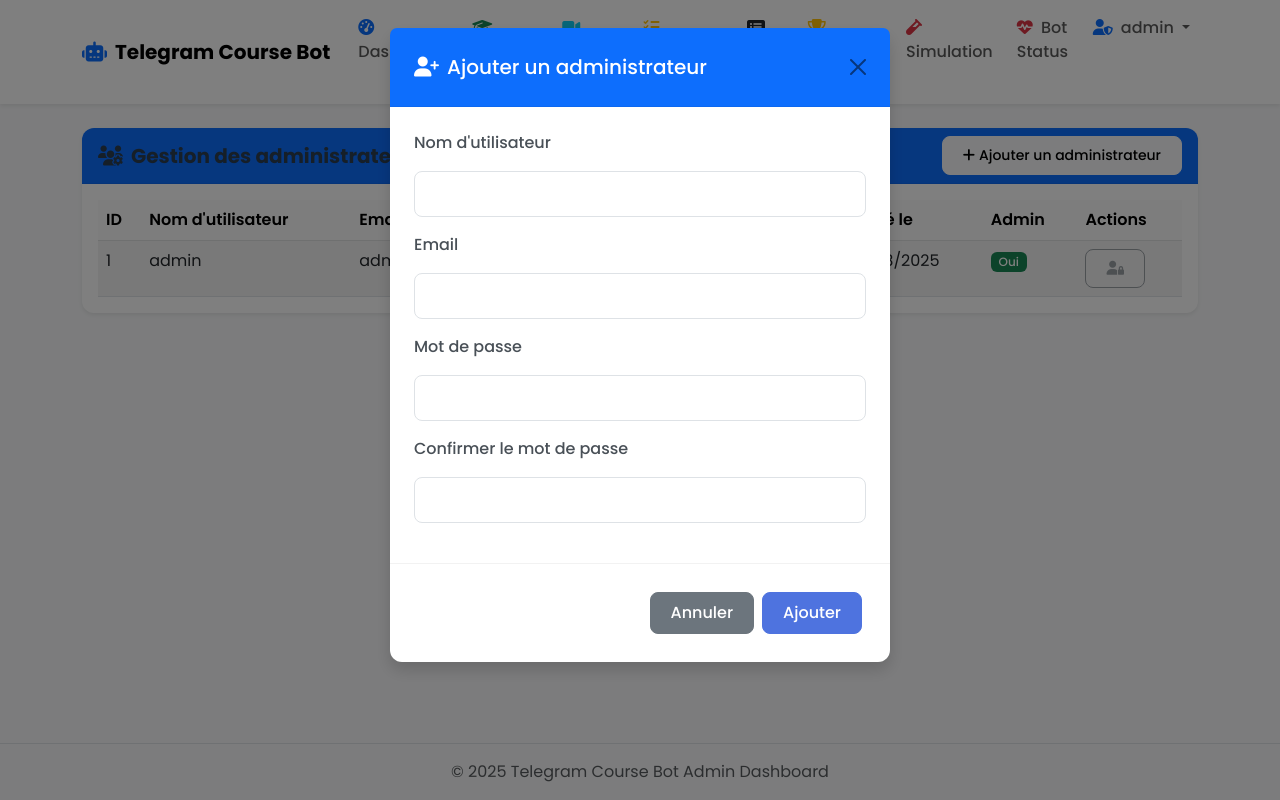
After one commit to cedricarlos07/TelegramNotifier, a Flask app: page /admin-users in a window 1280 px wide, after a click on "Ajouter un administrateur". The commit adds this page. Run offline with Flask 3, Linux system fonts and the light colour scheme; a user stored in the database is signed in; data comes from the database, SQL or seed files in the repository.

Commit message:
Implement admin authentication system with login and password change features.
Replit-Commit-Author: Agent
Replit-Commit-Session-Id: ed26ba3d-5e9a-410c-935d-359fcbbe424c
Replit-Commit-Screenshot-Url: https://storage.googleapis.com/screenshot-production-us-central1/df69eb98-fbc9-41fc-b760-b6eec5b4ecae/411f4460-ec49-42eb-af2d-37cb2273c602.jpg

```diff
--- /dev/null
+++ b/forms.py
@@ -0,0 +1,48 @@
+from flask_wtf import FlaskForm
+from wtforms import StringField, PasswordField, BooleanField, SubmitField, TextAreaField, SelectField, TimeField
+from wtforms.validators import DataRequired, Email, EqualTo, Length, ValidationError, Optional
+from models import User
+
+class LoginForm(FlaskForm):
+    """Formulaire de connexion."""
+    username = StringField('Nom d\'utilisateur', validators=[DataRequired()])
+    password = PasswordField('Mot de passe', validators=[DataRequired()])
+    remember_me = BooleanField('Se souvenir de moi')
+    submit = SubmitField('Se connecter')
+
+class ChangePasswordForm(FlaskForm):
+    """Formulaire de changement de mot de passe."""
+    old_password = PasswordField('Ancien mot de passe', validators=[DataRequired()])
+    password = PasswordField('Nouveau mot de passe', validators=[
+        DataRequired(),
+        Length(min=8, message='Le mot de passe doit contenir au moins 8 caractères.')
+    ])
+    password2 = PasswordField('Confirmer le mot de passe', validators=[
+        DataRequired(),
+        EqualTo('password', message='Les mots de passe doivent correspondre.')
+    ])
+    submit = SubmitField('Changer le mot de passe')
+
+class AddAdminForm(FlaskForm):
+    """Formulaire d'ajout d'un administrateur."""
+    username = StringField('Nom d\'utilisateur', validators=[DataRequired()])
+    email = StringField('Email', validators=[DataRequired(), Email()])
+    password = PasswordField('Mot de passe', validators=[
+        DataRequired(),
+        Length(min=8, message='Le mot de passe doit contenir au moins 8 caractères.')
+    ])
+    password2 = PasswordField('Confirmer le mot de passe', validators=[
+        DataRequired(),
+        EqualTo('password', message='Les mots de passe doivent correspondre.')
+    ])
+    submit = SubmitField('Ajouter')
+
+    def validate_username(self, username):
+        user = User.query.filter_by(username=username.data).first()
+        if user is not None:
+            raise ValidationError('Ce nom d\'utilisateur est déjà utilisé.')
+
+    def validate_email(self, email):
+        user = User.query.filter_by(email=email.data).first()
+        if user is not None:
+            raise ValidationError('Cette adresse email est déjà utilisée.')
--- a/routes.py
+++ b/routes.py
@@ -3,8 +3,10 @@ import random
 import pandas as pd
 from datetime import datetime, timedelta, time
 from flask import render_template, request, redirect, url_for, jsonify, flash
+from flask_login import login_user, logout_user, login_required, current_user
 from app import app, db
-from models import Course, ScheduledMessage, Log, UserRanking, AppSettings, TelegramMessage, ZoomAttendance
+from models import Course, ScheduledMessage, Log, UserRanking, AppSettings, TelegramMessage, ZoomAttendance, User
+from forms import LoginForm, ChangePasswordForm, AddAdminForm
 from scheduler import run_job
 from excel_processor import excel_processor
 from telegram_bot import init_telegram_bot
@@ -19,8 +21,204 @@ def register_routes(app):
         app (Flask): Flask application
     """
 
+    @app.route('/login', methods=['GET', 'POST'])
+    def login():
+        """Page de connexion admin."""
+        # Si l'utilisateur est déjà connecté, rediriger vers le dashboard
+        if current_user.is_authenticated:
+            return redirect(url_for('dashboard'))
+
+        form = LoginForm()
+        if form.validate_on_submit():
+            # Récupérer l'utilisateur depuis la base de données
+            user = User.query.filter_by(username=form.username.data).first()
+
+            # Vérifier si l'utilisateur existe et si le mot de passe est correct
+            if user is None or not user.check_password(form.password.data):
+                flash('Nom d\'utilisateur ou mot de passe incorrect', 'danger')
+                return redirect(url_for('login'))
+
+            # Connexion de l'utilisateur
+            login_user(user, remember=form.remember_me.data)
+
+            # Mise à jour de la date de dernière connexion
+            user.last_login = datetime.utcnow()
+            db.session.commit()
+
+            # Log de connexion
+            log_entry = Log(
+                level="INFO",
+                scenario="auth",
+                message=f"Connexion réussie pour l'utilisateur {user.username}"
+            )
+            db.session.add(log_entry)
+            db.session.commit()
+
+            # Redirection vers la page demandée ou le dashboard
+            next_page = request.args.get('next')
+            if not next_page or not next_page.startswith('/'):
+                next_page = url_for('dashboard')
+            return redirect(next_page)
+
+        return render_template('login.html', form=form)
+
+    @app.route('/logout')
+    @login_required
+    def logout():
+        """Déconnexion de l'utilisateur."""
+        # Log de déconnexion
+        log_entry = Log(
+            level="INFO",
+            scenario="auth",
+            message=f"Déconnexion de l'utilisateur {current_user.username}"
+        )
+        db.session.add(log_entry)
+        db.session.commit()
+
+        # Déconnexion
+        logout_user()
+        flash('Vous avez été déconnecté avec succès', 'success')
+        return redirect(url_for('login'))
+
+    @app.route('/change-password', methods=['GET', 'POST'])
+    @login_required
+    def change_password():
+        """Changement de mot de passe."""
+        form = ChangePasswordForm()
+        if form.validate_on_submit():
+            # Vérifier l'ancien mot de passe
+            if not current_user.check_password(form.old_password.data):
+                flash('Ancien mot de passe incorrect', 'danger')
+                return redirect(url_for('change_password'))
+
+            # Définir le nouveau mot de passe
+            current_user.set_password(form.password.data)
+            db.session.commit()
+
+            # Log de changement de mot de passe
+            log_entry = Log(
+                level="INFO",
+                scenario="auth",
+                message=f"Mot de passe changé pour l'utilisateur {current_user.username}"
+            )
+            db.session.add(log_entry)
+            db.session.commit()
+
+            flash('Votre mot de passe a été modifié avec succès', 'success')
+            return redirect(url_for('dashboard'))
+
+        return render_template('change_password.html', form=form)
+
+    @app.route('/admin-users', methods=['GET', 'POST'])
+    @login_required
+    def admin_users():
+        """Gestion des utilisateurs administrateurs."""
+        # Vérifier si l'utilisateur est admin
+        if not current_user.is_admin:
+            flash('Accès refusé. Vous devez être administrateur pour accéder à cette page.', 'danger')
+            return redirect(url_for('dashboard'))
+
+        form = AddAdminForm()
+        if form.validate_on_submit():
+            # Créer un nouvel utilisateur
+            user = User(
+                username=form.username.data,
+                email=form.email.data,
+                is_admin=True
+            )
+            user.set_password(form.password.data)
+
+            db.session.add(user)
+            db.session.commit()
+
+            # Log de création d'utilisateur
+            log_entry = Log(
+                level="INFO",
+                scenario="auth",
+                message=f"Nouvel utilisateur {user.username} créé par {current_user.username}"
+            )
+            db.session.add(log_entry)
+            db.session.commit()
+
+            flash(f'Utilisateur {user.username} créé avec succès', 'success')
+            return redirect(url_for('admin_users'))
+
+        # Récupérer tous les utilisateurs
+        users = User.query.all()
+
+        return render_template('admin_users.html', users=users, form=form, current_user=current_user)
+
+    @app.route('/admin-users/toggle-admin/<int:user_id>', methods=['GET'])
+    @login_required
+    def toggle_admin(user_id):
+        """Activer/désactiver le statut d'administrateur pour un utilisateur."""
+        # Vérifier si l'utilisateur est admin
+        if not current_user.is_admin:
+            flash('Accès refusé. Vous devez être administrateur pour effectuer cette action.', 'danger')
+            return redirect(url_for('dashboard'))
+
+        # Éviter que l'utilisateur modifie son propre statut
+        if user_id == current_user.id:
+            flash('Vous ne pouvez pas modifier votre propre statut d\'administrateur', 'warning')
+            return redirect(url_for('admin_users'))
+
+        # Récupérer l'utilisateur
+        user = User.query.get_or_404(user_id)
+
+        # Inverser le statut d'administrateur
+        user.is_admin = not user.is_admin
+        db.session.commit()
+
+        # Log de modification de statut
+        log_entry = Log(
+            level="INFO",
+            scenario="auth",
+            message=f"Statut admin modifié pour {user.username} par {current_user.username}: {user.is_admin}"
+        )
+        db.session.add(log_entry)
+        db.session.commit()
+
+        status = "activé" if user.is_admin else "désactivé"
+        flash(f'Statut d\'administrateur {status} pour {user.username}', 'success')
+        return redirect(url_for('admin_users'))
+
+    @app.route('/admin-users/delete/<int:user_id>', methods=['GET'])
+    @login_required
+    def delete_user(user_id):
+        """Supprimer un utilisateur."""
+        # Vérifier si l'utilisateur est admin
+        if not current_user.is_admin:
+            flash('Accès refusé. Vous devez être administrateur pour effectuer cette action.', 'danger')
+            return redirect(url_for('dashboard'))
+
+        # Éviter que l'utilisateur se supprime lui-même
+        if user_id == current_user.id:
+            flash('Vous ne pouvez pas supprimer votre propre compte', 'warning')
+            return redirect(url_for('admin_users'))
+
+        # Récupérer l'utilisateur
+        user = User.query.get_or_404(user_id)
+        username = user.username
+
+        # Supprimer l'utilisateur
+        db.session.delete(user)
+        db.session.commit()
+
+        # Log de suppression d'utilisateur
+        log_entry = Log(
+            level="INFO",
+            scenario="auth",
+            message=f"Utilisateur {username} supprimé par {current_user.username}"
+        )
+        db.session.add(log_entry)
+        db.session.commit()
+
+        flash(f'Utilisateur {username} supprimé avec succès', 'success')
+        return redirect(url_for('admin_users'))
+
     @app.route('/')
     @app.route('/admin')
+    @login_required
     def dashboard():
         """Dashboard home page"""
         # Get counts for dashboard
@@ -69,6 +267,7 @@ def register_routes(app):
         )
 
     @app.route('/courses')
+    @login_required
     def courses():
         """Course management page"""
         # Get all courses
@@ -85,6 +284,7 @@ def register_routes(app):
         return render_template('courses.html', courses_by_day=courses_by_day, days=days)
 
     @app.route('/courses/add', methods=['POST'])
+    @login_required
     def add_course():
         """Add a new course"""
         try:
@@ -239,6 +439,7 @@ def register_routes(app):
         return redirect(url_for('courses'))
 
     @app.route('/zoom-links')
+    @login_required
     def zoom_links():
         """Zoom links management page"""
         # Get all courses with Zoom links
@@ -300,6 +501,7 @@ def register_routes(app):
         return redirect(url_for('zoom_links'))
 
     @app.route('/scenarios')
+    @login_required
     def scenarios():
         """Scenarios management page"""
         return render_template('scenarios.html')
@@ -340,6 +542,7 @@ def register_routes(app):
         return redirect(url_for('scenarios'))
 
     @app.route('/logs')
+    @login_required
     def logs():
         """Logs page"""
         # Get all logs, most recent first
@@ -450,6 +653,7 @@ def register_routes(app):
             return jsonify({'success': False, 'message': error_msg})
 
     @app.route('/simulation')
+    @login_required
     def simulation():
         """Simulation mode management page"""
         # Get app settings
@@ -524,6 +728,7 @@ def register_routes(app):
         return redirect(url_for('simulation'))
 
     @app.route('/bot-status')
+    @login_required
     def bot_status():
         """Telegram bot status page"""
         bot = init_telegram_bot()
@@ -694,6 +899,7 @@ def register_routes(app):
             })
 
     @app.route('/rankings')
+    @login_required
     def rankings():
         """User rankings page"""
         # Get all groups with activity
--- /dev/null
+++ b/templates/admin_users.html
@@ -0,0 +1,131 @@
+{% extends "layout.html" %}
+
+{% block content %}
+<div class="row">
+    <div class="col-12">
+        <div class="card shadow-sm border-0 rounded-lg mb-4">
+            <div class="card-header bg-primary text-white d-flex justify-content-between align-items-center">
+                <h5 class="mb-0"><i class="fas fa-users-cog me-2"></i>Gestion des administrateurs</h5>
+                <button type="button" class="btn btn-sm btn-light" data-bs-toggle="modal" data-bs-target="#addAdminModal">
+                    <i class="fas fa-plus me-1"></i>Ajouter un administrateur
+                </button>
+            </div>
+            <div class="card-body">
+                {% if users %}
+                <div class="table-responsive">
+                    <table class="table table-striped table-hover">
+                        <thead class="table-light">
+                            <tr>
+                                <th>ID</th>
+                                <th>Nom d'utilisateur</th>
+                                <th>Email</th>
+                                <th>Dernière connexion</th>
+                                <th>Créé le</th>
+                                <th>Admin</th>
+                                <th>Actions</th>
+                            </tr>
+                        </thead>
+                        <tbody>
+                            {% for user in users %}
+                            <tr>
+                                <td>{{ user.id }}</td>
+                                <td>{{ user.username }}</td>
+                                <td>{{ user.email }}</td>
+                                <td>
+                                    {% if user.last_login %}
+                                        {{ user.last_login.strftime('%d/%m/%Y %H:%M') }}
+                                    {% else %}
+                                        <span class="text-muted">Jamais</span>
+                                    {% endif %}
+                                </td>
+                                <td>{{ user.created_at.strftime('%d/%m/%Y') }}</td>
+                                <td>
+                                    {% if user.is_admin %}
+                                        <span class="badge bg-success">Oui</span>
+                                    {% else %}
+                                        <span class="badge bg-secondary">Non</span>
+                                    {% endif %}
+                                </td>
+                                <td>
+                                    <div class="btn-group btn-group-sm" role="group">
+                                        {% if user.id != current_user.id %}
+                                        <a href="{{ url_for('toggle_admin', user_id=user.id) }}" class="btn btn-outline-primary" title="Changer le statut admin">
+                                            <i class="fas fa-exchange-alt"></i>
+                                        </a>
+                                        <a href="{{ url_for('delete_user', user_id=user.id) }}" class="btn btn-outline-danger" title="Supprimer"
+                                           onclick="return confirm('Êtes-vous sûr de vouloir supprimer cet utilisateur?');">
+                                            <i class="fas fa-trash"></i>
+                                        </a>
+                                        {% else %}
+                                        <button class="btn btn-outline-secondary" disabled title="Vous ne pouvez pas modifier votre propre compte">
+                                            <i class="fas fa-user-lock"></i>
+                                        </button>
+                                        {% endif %}
+                                    </div>
+                                </td>
+                            </tr>
+                            {% endfor %}
+                        </tbody>
+                    </table>
+                </div>
+                {% else %}
+                <div class="alert alert-info">
+                    <i class="fas fa-info-circle me-2"></i>Aucun utilisateur trouvé.
+                </div>
+                {% endif %}
+            </div>
+        </div>
+    </div>
+</div>
+
+<!-- Add Admin Modal -->
+<div class="modal fade" id="addAdminModal" tabindex="-1" aria-labelledby="addAdminModalLabel" aria-hidden="true">
+    <div class="modal-dialog">
+        <div class="modal-content">
+            <div class="modal-header bg-primary text-white">
+                <h5 class="modal-title" id="addAdminModalLabel">
+                    <i class="fas fa-user-plus me-2"></i>Ajouter un administrateur
+                </h5>
+                <button type="button" class="btn-close" data-bs-dismiss="modal" aria-label="Close"></button>
+            </div>
+            <form method="post" action="{{ url_for('admin_users') }}">
+                <div class="modal-body">
+                    {{ form.hidden_tag() }}
+                    <div class="mb-3">
+                        <label for="username" class="form-label">{{ form.username.label }}</label>
+                        {{ form.username(class="form-control", id="username") }}
+                        {% for error in form.username.errors %}
+                            <div class="text-danger small">{{ error }}</div>
+                        {% endfor %}
+                    </div>
+                    <div class="mb-3">
+                        <label for="email" class="form-label">{{ form.email.label }}</label>
+                        {{ form.email(class="form-control", id="email") }}
+                        {% for error in form.email.errors %}
+                            <div class="text-danger small">{{ error }}</div>
+                        {% endfor %}
+                    </div>
+                    <div class="mb-3">
+                        <label for="password" class="form-label">{{ form.password.label }}</label>
+                        {{ form.password(class="form-control", id="password") }}
+                        {% for error in form.password.errors %}
+                            <div class="text-danger small">{{ error }}</div>
+                        {% endfor %}
+                    </div>
+                    <div class="mb-3">
+                        <label for="password2" class="form-label">{{ form.password2.label }}</label>
+                        {{ form.password2(class="form-control", id="password2") }}
+                        {% for error in form.password2.errors %}
+                            <div class="text-danger small">{{ error }}</div>
+                        {% endfor %}
+                    </div>
+                </div>
+                <div class="modal-footer">
+                    <button type="button" class="btn btn-secondary" data-bs-dismiss="modal">Annuler</button>
+                    {{ form.submit(class="btn btn-primary") }}
+                </div>
+            </form>
+        </div>
+    </div>
+</div>
+{% endblock %}
--- a/templates/layout.html
+++ b/templates/layout.html
@@ -30,6 +30,7 @@
             </button>
             <div class="collapse navbar-collapse" id="navbarNav">
                 <ul class="navbar-nav ms-auto">
+                    {% if current_user.is_authenticated %}
                     <li class="nav-item mx-1">
                         <a class="nav-link rounded {% if request.path == '/' or request.path == '/admin' %}active bg-light{% endif %}"
                            href="{{ url_for('dashboard') }}">
@@ -78,6 +79,39 @@
                             <i class="fas fa-heartbeat me-1 text-danger"></i> Bot Status
                         </a>
                     </li>
+                    <li class="nav-item dropdown ms-1">
+                        <a class="nav-link dropdown-toggle" href="#" id="navbarDropdown" role="button" data-bs-toggle="dropdown" aria-expanded="false">
+                            <i class="fas fa-user-shield me-1 text-primary"></i> {{ current_user.username }}
+                        </a>
+                        <ul class="dropdown-menu dropdown-menu-end" aria-labelledby="navbarDropdown">
+                            {% if current_user.is_admin %}
+                            <li>
+                                <a class="dropdown-item {% if request.path == '/admin-users' %}active{% endif %}" href="{{ url_for('admin_users') }}">
+                                    <i class="fas fa-users-cog me-1"></i> Gérer les utilisateurs
+                                </a>
+                            </li>
+                            {% endif %}
+                            <li>
+                                <a class="dropdown-item {% if request.path == '/change-password' %}active{% endif %}" href="{{ url_for('change_password') }}">
+                                    <i class="fas fa-key me-1"></i> Changer le mot de passe
+                                </a>
+                            </li>
+                            <li><hr class="dropdown-divider"></li>
+                            <li>
+                                <a class="dropdown-item" href="{{ url_for('logout') }}">
+                                    <i class="fas fa-sign-out-alt me-1"></i> Déconnexion
+                                </a>
+                            </li>
+                        </ul>
+                    </li>
+                    {% else %}
+                    <li class="nav-item mx-1">
+                        <a class="nav-link rounded {% if request.path == '/login' %}active bg-light{% endif %}"
+                           href="{{ url_for('login') }}">
+                            <i class="fas fa-sign-in-alt me-1 text-primary"></i> Connexion
+                        </a>
+                    </li>
+                    {% endif %}
                 </ul>
             </div>
         </div>
```
Also changed, not shown: templates/change_password.html (added, +42 -0 lines), templates/login.html (added, +47 -0 lines), 1 other file.
